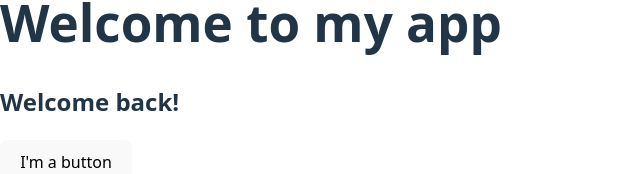
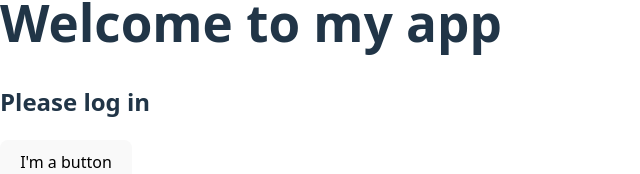
Before and after one commit to johanjaners/react-trainingGround, a React (Vite) app: page / in a window 1280 px wide. Shown: the part 135-309 px from the top of the page, without its empty margins (0-640 px from the left). Built offline with nearby package versions, Linux system fonts and the light colour scheme.

Commit message:
App.jsx: conditional rendering :function App:  && logical syntax, LogInForm

```diff
--- a/src/App.jsx
+++ b/src/App.jsx
@@ -34,15 +34,17 @@ function Profile() {
 }
 
 function AdminPanel() { return <h2>Welcome back!</h2>; }
+function LogInForm() { return <h2>Please log in</h2>; }
 
 export default function App() {
-  let isLoggedIn = true;
+  let isLoggedIn = false;
 
   return (
     <div>
       <h1>Welcome to my app</h1>
 
       {isLoggedIn && <AdminPanel />}
+      {!isLoggedIn && <LogInForm />}
 
       <MyButton />
       <Profile />
```
